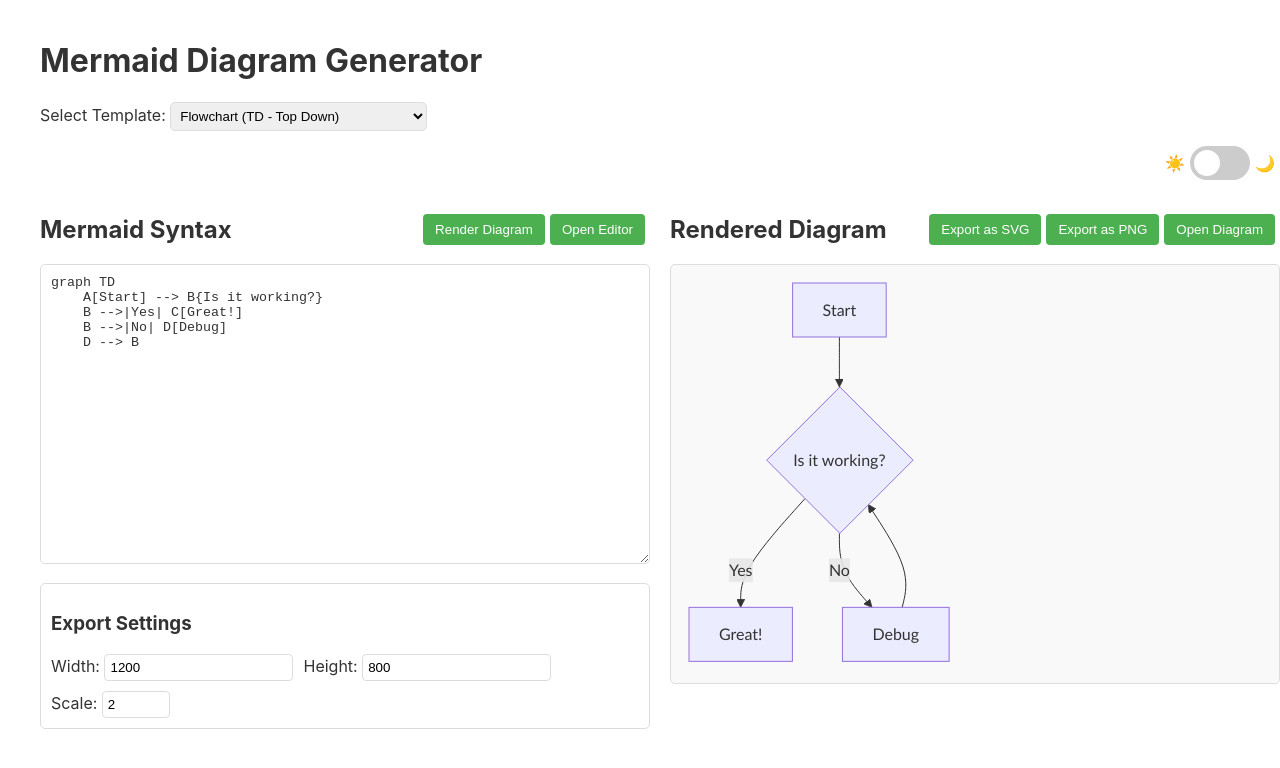
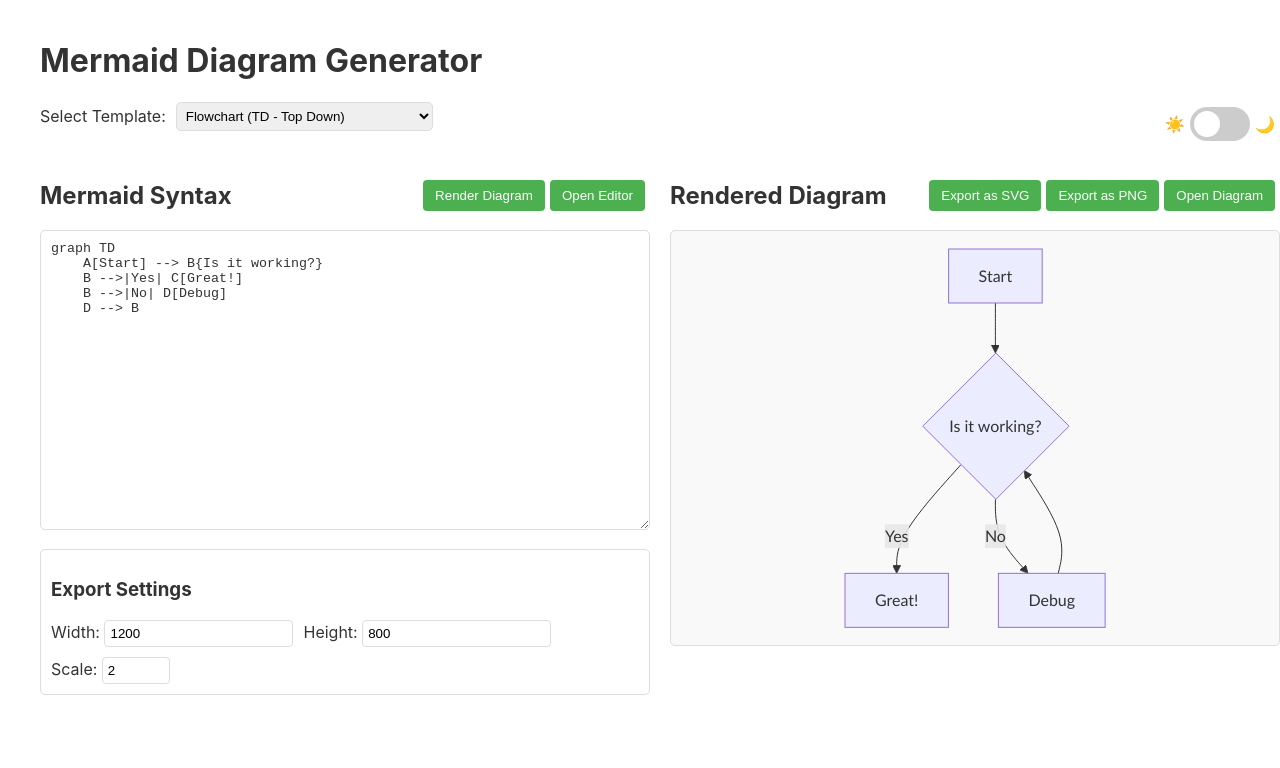
Before and after one commit to rsrini7/Mermaid-ReactJS, a React (Vite) app: page / in a window 1280 px wide. Shown: the top 768 px of the page. Built offline with nearby package versions, Linux system fonts and the light colour scheme.

Commit message:
pop zoom and scroll issues fixed

```diff
--- a/src/App.css
+++ b/src/App.css
@@ -42,8 +42,24 @@ body[data-theme="light"] {
 /* Controls */
 .controls {
   display: flex;
-  justify-content: flex-end;
+  justify-content: space-between;
+  align-items: center;
   margin-bottom: 15px;
+}
+
+/* Template section */
+.template-section {
+  display: flex;
+  align-items: center;
+  margin-bottom: 15px;
+}
+
+.template-section label {
+  margin-right: 10px;
+}
+
+.template-section select {
+  flex-grow: 1;
 }
 
 .theme-toggle {
@@ -181,6 +197,14 @@ input:checked + .slider:before {
   border-radius: 5px;
   padding: 10px;
   min-height: 300px;
+  display: flex;
+  justify-content: center;
+  align-items: center;
+}
+
+.mermaid-output svg {
+  max-width: 100%;
+  height: auto;
 }
 
 .app-container[data-theme="dark"] .mermaid-output {
@@ -259,11 +283,27 @@ input:checked + .slider:before {
   overflow: auto;
   max-height: 90vh;
   max-width: 100%;
-  width: 100%;
+  width: 97%;
   height: 70%;
   border: 1px solid #dddddd;
   padding: 15px;
   border-radius: 5px;
+  display: block;
+  text-align: center;
+}
+
+.diagram-container {
+  display: inline-block;
+  margin: 0 auto;
+  transform-origin: center top;
+  min-width: 70%;
+  min-height: 70%;
+}
+
+.diagram-container svg {
+  max-width: 100%;
+  min-width: 300px;
+  height: auto;
 }
 
 .app-container[data-theme="dark"] .diagram-preview {
--- a/src/App.jsx
+++ b/src/App.jsx
@@ -450,9 +450,10 @@ const App = () => {
     <div className="app-container" data-theme={theme}>
       <h1>Mermaid Diagram Generator</h1>
 
+      <div className="controls">
         <div className="template-section">
           <label htmlFor="template-select">Select Template: </label>
-        <select id="template-select" onChange={handleTemplateChange} defaultValue="flowchart">
+          <select id="template-select" name="template-select" onChange={handleTemplateChange} defaultValue="flowchart">
             <option value="">-- Select a diagram type --</option>
             <optgroup label="Flow Charts">
               <option value="flowchart">Flowchart (TD - Top Down)</option>
@@ -502,7 +503,6 @@ const App = () => {
           </select>
         </div>
 
-      <div className="controls">
         <div className="theme-toggle">
           <span className="theme-icon">☀️</span>
           <label className="switch">
```
Lines whose indentation alone changed are shown as unchanged.
